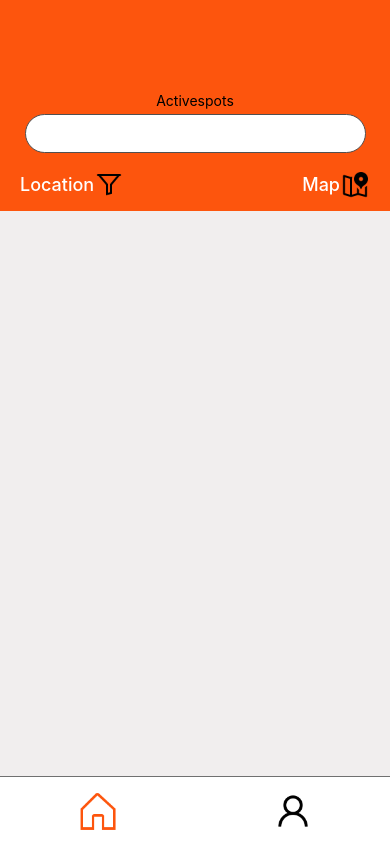
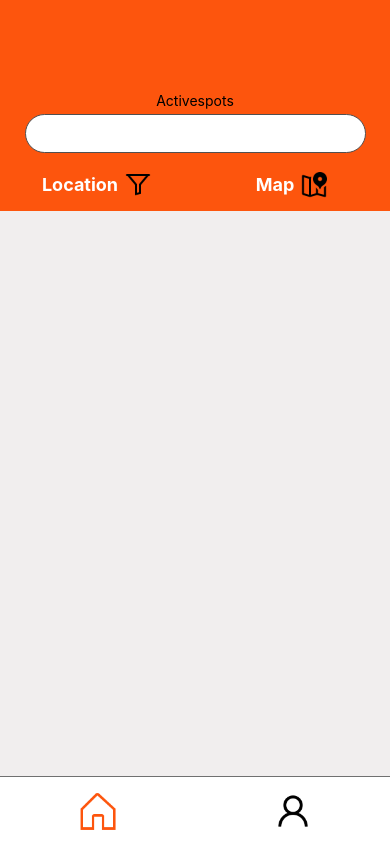
Before and after one commit to natnaelasgedom/ActivePass_DEV, a React Native app: screen / in a window 390 px wide. Built offline with nearby package versions, Linux system fonts and the light colour scheme.

Commit message:
adjusted the position of filterbuttons

```diff
--- a/app/components/TopSearchBar.js
+++ b/app/components/TopSearchBar.js
@@ -60,23 +60,24 @@ const styles = StyleSheet.create({
     filterText: {
         color: colors.basic2,
         fontSize: 18,
-        fontWeight: '500'
+        fontWeight: 'bold',
+        marginRight: 5
     },
     leftFilterBtnArea: {
         flex: 1,
         flexDirection: 'row',
-        justifyContent: 'flex-start',
+        justifyContent: 'center',
         alignItems: 'center',
         //backgroundColor: "yellow",
-        marginLeft: 20
+        //marginLeft: 20
     },
     rigthFilterBtnArea: {
         flex: 1,
         flexDirection: 'row',
-        justifyContent: 'flex-end',
+        justifyContent: 'center',
         alignItems: 'center',
         //backgroundColor: "green",
-        marginRight: 20
+        //marginRight: 20
     },
     textInputStyle: {
         height: 39,
```
